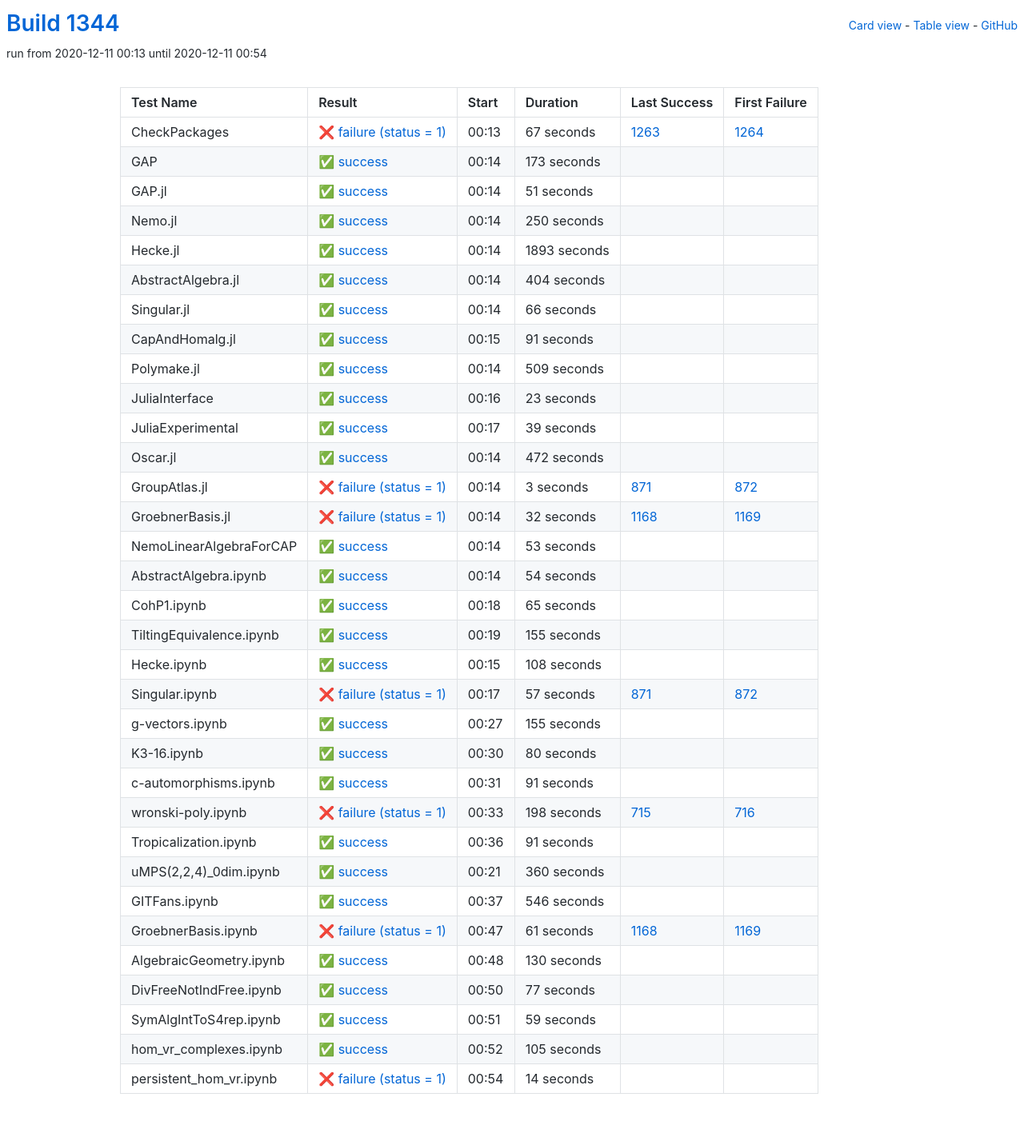
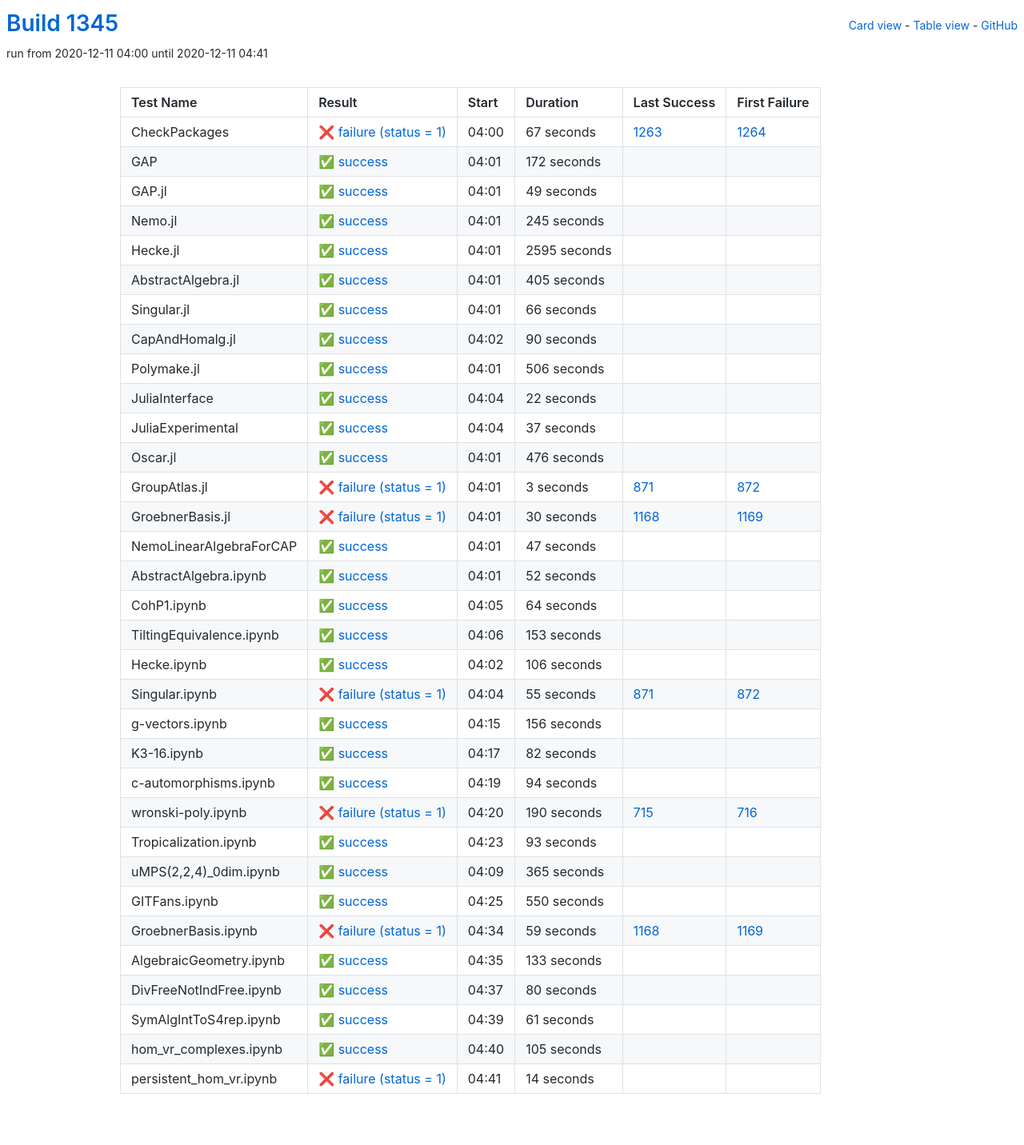
Before and after one commit to oscar-system/oscar-ci-status-stable, a Jekyll site: the page built from table.html, in a window 1280 px wide. Shown: the whole page at 80% size. Built offline with Jekyll 4.4.1, drawn with Linux system fonts in a browser that asks for light colours.

Commit message:
Build #1345

```diff
--- a/_data/ci.yml
+++ b/_data/ci.yml
@@ -1,6 +1,6 @@
 ---
-build: 1344
-build_url: https://oscarci.mathematik.uni-kl.de/job/oscar-stable/1344/
+build: 1345
+build_url: https://oscarci.mathematik.uni-kl.de/job/oscar-stable/1345/
 job: oscar-stable
 organization: oscar-system
 repo: oscar-ci-status-stable
@@ -8,8 +8,8 @@ repourl: https://github.com/oscar-system/oscar-ci-status-stable
 tests:
 - name: CheckPackages
   id: checkpackages
-  log: https://oscarci.mathematik.uni-kl.de/job/oscar-stable/1344/artifact/logs/build-1344/CheckPackages.log
-  start: 2020-12-11 00:13
+  log: https://oscarci.mathematik.uni-kl.de/job/oscar-stable/1345/artifact/logs/build-1345/CheckPackages.log
+  start: 2020-12-11 04:00
   success: false
   exitcode: 1
   status: failure
@@ -20,68 +20,68 @@ tests:
   first_failure_url: https://oscarci.mathematik.uni-kl.de/job/oscar-stable/1264/
 - name: GAP
   id: gap
-  log: https://oscarci.mathematik.uni-kl.de/job/oscar-stable/1344/artifact/logs/build-1344/GAP.log
-  start: 2020-12-11 00:14
+  log: https://oscarci.mathematik.uni-kl.de/job/oscar-stable/1345/artifact/logs/build-1345/GAP.log
+  start: 2020-12-11 04:01
   success: true
   exitcode: 0
   status: success
-  duration: 173
+  duration: 172
   last_success: false
   last_success_url:
   first_failure: false
   first_failure_url:
 - name: GAP.jl
   id: gap-jl
-  log: https://oscarci.mathematik.uni-kl.de/job/oscar-stable/1344/artifact/logs/build-1344/GAP.jl.log
-  start: 2020-12-11 00:14
+  log: https://oscarci.mathematik.uni-kl.de/job/oscar-stable/1345/artifact/logs/build-1345/GAP.jl.log
+  start: 2020-12-11 04:01
   success: true
   exitcode: 0
   status: success
-  duration: 51
+  duration: 49
   last_success: false
   last_success_url:
   first_failure: false
   first_failure_url:
 - name: Nemo.jl
   id: nemo-jl
-  log: https://oscarci.mathematik.uni-kl.de/job/oscar-stable/1344/artifact/logs/build-1344/Nemo.jl.log
-  start: 2020-12-11 00:14
+  log: https://oscarci.mathematik.uni-kl.de/job/oscar-stable/1345/artifact/logs/build-1345/Nemo.jl.log
+  start: 2020-12-11 04:01
   success: true
   exitcode: 0
   status: success
-  duration: 250
+  duration: 245
   last_success: false
   last_success_url:
   first_failure: false
   first_failure_url:
 - name: Hecke.jl
   id: hecke-jl
-  log: https://oscarci.mathematik.uni-kl.de/job/oscar-stable/1344/artifact/logs/build-1344/Hecke.jl.log
-  start: 2020-12-11 00:14
+  log: https://oscarci.mathematik.uni-kl.de/job/oscar-stable/1345/artifact/logs/build-1345/Hecke.jl.log
+  start: 2020-12-11 04:01
   success: true
   exitcode: 0
   status: success
-  duration: 1893
+  duration: 2595
   last_success: false
   last_success_url:
   first_failure: false
   first_failure_url:
 - name: AbstractAlgebra.jl
   id: abstractalgebra-jl
-  log: https://oscarci.mathematik.uni-kl.de/job/oscar-stable/1344/artifact/logs/build-1344/AbstractAlgebra.jl.log
-  start: 2020-12-11 00:14
+  log: https://oscarci.mathematik.uni-kl.de/job/oscar-stable/1345/artifact/logs/build-1345/AbstractAlgebra.jl.log
+  start: 2020-12-11 04:01
   success: true
   exitcode: 0
   status: success
-  duration: 404
+  duration: 405
   last_success: false
   last_success_url:
   first_failure: false
   first_failure_url:
 - name: Singular.jl
   id: singular-jl
-  log: https://oscarci.mathematik.uni-kl.de/job/oscar-stable/1344/artifact/logs/build-1344/Singular.jl.log
-  start: 2020-12-11 00:14
+  log: https://oscarci.mathematik.uni-kl.de/job/oscar-stable/1345/artifact/logs/build-1345/Singular.jl.log
+  start: 2020-12-11 04:01
   success: true
   exitcode: 0
   status: success
@@ -92,68 +92,68 @@ tests:
   first_failure_url:
 - name: CapAndHomalg.jl
   id: capandhomalg-jl
-  log: https://oscarci.mathematik.uni-kl.de/job/oscar-stable/1344/artifact/logs/build-1344/CapAndHomalg.jl.log
-  start: 2020-12-11 00:15
+  log: https://oscarci.mathematik.uni-kl.de/job/oscar-stable/1345/artifact/logs/build-1345/CapAndHomalg.jl.log
+  start: 2020-12-11 04:02
   success: true
   exitcode: 0
   status: success
-  duration: 91
+  duration: 90
   last_success: false
   last_success_url:
   first_failure: false
   first_failure_url:
 - name: Polymake.jl
   id: polymake-jl
-  log: https://oscarci.mathematik.uni-kl.de/job/oscar-stable/1344/artifact/logs/build-1344/Polymake.jl.log
-  start: 2020-12-11 00:14
+  log: https://oscarci.mathematik.uni-kl.de/job/oscar-stable/1345/artifact/logs/build-1345/Polymake.jl.log
+  start: 2020-12-11 04:01
   success: true
   exitcode: 0
   status: success
-  duration: 509
+  duration: 506
   last_success: false
   last_success_url:
   first_failure: false
   first_failure_url:
 - name: JuliaInterface
   id: juliainterface
-  log: https://oscarci.mathematik.uni-kl.de/job/oscar-stable/1344/artifact/logs/build-1344/JuliaInterface.log
-  start: 2020-12-11 00:16
+  log: https://oscarci.mathematik.uni-kl.de/job/oscar-stable/1345/artifact/logs/build-1345/JuliaInterface.log
+  start: 2020-12-11 04:04
   success: true
   exitcode: 0
   status: success
-  duration: 23
+  duration: 22
   last_success: false
   last_success_url:
   first_failure: false
   first_failure_url:
 - name: JuliaExperimental
   id: juliaexperimental
-  log: https://oscarci.mathematik.uni-kl.de/job/oscar-stable/1344/artifact/logs/build-1344/JuliaExperimental.log
-  start: 2020-12-11 00:17
+  log: https://oscarci.mathematik.uni-kl.de/job/oscar-stable/1345/artifact/logs/build-1345/JuliaExperimental.log
+  start: 2020-12-11 04:04
   success: true
   exitcode: 0
   status: success
-  duration: 39
+  duration: 37
   last_success: false
   last_success_url:
   first_failure: false
   first_failure_url:
 - name: Oscar.jl
   id: oscar-jl
-  log: https://oscarci.mathematik.uni-kl.de/job/oscar-stable/1344/artifact/logs/build-1344/Oscar.jl.log
-  start: 2020-12-11 00:14
+  log: https://oscarci.mathematik.uni-kl.de/job/oscar-stable/1345/artifact/logs/build-1345/Oscar.jl.log
+  start: 2020-12-11 04:01
   success: true
   exitcode: 0
   status: success
-  duration: 472
+  duration: 476
   last_success: false
   last_success_url:
   first_failure: false
   first_failure_url:
 - name: GroupAtlas.jl
   id: groupatlas-jl
-  log: https://oscarci.mathematik.uni-kl.de/job/oscar-stable/1344/artifact/logs/build-1344/GroupAtlas.jl.log
-  start: 2020-12-11 00:14
+  log: https://oscarci.mathematik.uni-kl.de/job/oscar-stable/1345/artifact/logs/build-1345/GroupAtlas.jl.log
+  start: 2020-12-11 04:01
   success: false
   exitcode: 1
   status: failure
@@ -164,104 +164,200 @@ tests:
   first_failure_url: https://oscarci.mathematik.uni-kl.de/job/oscar-stable/872/
 - name: GroebnerBasis.jl
   id: groebnerbasis-jl
-  log: https://oscarci.mathematik.uni-kl.de/job/oscar-stable/1344/artifact/logs/build-1344/GroebnerBasis.jl.log
-  start: 2020-12-11 00:14
+  log: https://oscarci.mathematik.uni-kl.de/job/oscar-stable/1345/artifact/logs/build-1345/GroebnerBasis.jl.log
+  start: 2020-12-11 04:01
   success: false
   exitcode: 1
   status: failure
-  duration: 32
+  duration: 30
   last_success: 1168
   last_success_url: https://oscarci.mathematik.uni-kl.de/job/oscar-stable/1168/
   first_failure: 1169
   first_failure_url: https://oscarci.mathematik.uni-kl.de/job/oscar-stable/1169/
 - name: NemoLinearAlgebraForCAP
   id: nemolinearalgebraforcap
-  log: https://oscarci.mathematik.uni-kl.de/job/oscar-stable/1344/artifact/logs/build-1344/NemoLinearAlgebraForCAP.log
-  start: 2020-12-11 00:14
+  log: https://oscarci.mathematik.uni-kl.de/job/oscar-stable/1345/artifact/logs/build-1345/NemoLinearAlgebraForCAP.log
+  start: 2020-12-11 04:01
   success: true
   exitcode: 0
   status: success
-  duration: 53
+  duration: 47
   last_success: false
   last_success_url:
   first_failure: false
   first_failure_url:
 - name: AbstractAlgebra.ipynb
   id: abstractalgebra-ipynb
-  log: https://oscarci.mathematik.uni-kl.de/job/oscar-stable/1344/artifact/logs/build-1344/AbstractAlgebra.ipynb.log
-  start: 2020-12-11 00:14
+  log: https://oscarci.mathematik.uni-kl.de/job/oscar-stable/1345/artifact/logs/build-1345/AbstractAlgebra.ipynb.log
+  start: 2020-12-11 04:01
   success: true
   exitcode: 0
   status: success
-  duration: 54
+  duration: 52
   last_success: false
   last_success_url:
   first_failure: false
   first_failure_url:
 - name: CohP1.ipynb
   id: cohp1-ipynb
-  log: https://oscarci.mathematik.uni-kl.de/job/oscar-stable/1344/artifact/logs/build-1344/CohP1.ipynb.log
-  start: 2020-12-11 00:18
+  log: https://oscarci.mathematik.uni-kl.de/job/oscar-stable/1345/artifact/logs/build-1345/CohP1.ipynb.log
+  start: 2020-12-11 04:05
   success: true
   exitcode: 0
   status: success
-  duration: 65
+  duration: 64
   last_success: false
   last_success_url:
   first_failure: false
   first_failure_url:
 - name: TiltingEquivalence.ipynb
   id: tiltingequivalence-ipynb
-  log: https://oscarci.mathematik.uni-kl.de/job/oscar-stable/1344/artifact/logs/build-1344/TiltingEquivalence.ipynb.log
-  start: 2020-12-11 00:19
+  log: https://oscarci.mathematik.uni-kl.de/job/oscar-stable/1345/artifact/logs/build-1345/TiltingEquivalence.ipynb.log
+  start: 2020-12-11 04:06
   success: true
   exitcode: 0
   status: success
-  duration: 155
+  duration: 153
   last_success: false
   last_success_url:
   first_failure: false
   first_failure_url:
 - name: Hecke.ipynb
   id: hecke-ipynb
-  log: https://oscarci.mathematik.uni-kl.de/job/oscar-stable/1344/artifact/logs/build-1344/Hecke.ipynb.log
-  start: 2020-12-11 00:15
+  log: https://oscarci.mathematik.uni-kl.de/job/oscar-stable/1345/artifact/logs/build-1345/Hecke.ipynb.log
+  start: 2020-12-11 04:02
   success: true
   exitcode: 0
   status: success
-  duration: 108
+  duration: 106
   last_success: false
   last_success_url:
   first_failure: false
   first_failure_url:
 - name: Singular.ipynb
   id: singular-ipynb
-  log: https://oscarci.mathematik.uni-kl.de/job/oscar-stable/1344/artifact/logs/build-1344/Singular.ipynb.log
-  start: 2020-12-11 00:17
+  log: https://oscarci.mathematik.uni-kl.de/job/oscar-stable/1345/artifact/logs/build-1345/Singular.ipynb.log
+  start: 2020-12-11 04:04
   success: false
   exitcode: 1
   status: failure
-  duration: 57
+  duration: 55
   last_success: 871
   last_success_url: https://oscarci.mathematik.uni-kl.de/job/oscar-stable/871/
   first_failure: 872
   first_failure_url: https://oscarci.mathematik.uni-kl.de/job/oscar-stable/872/
 - name: g-vectors.ipynb
   id: g-vectors-ipynb
-  log: https://oscarci.mathematik.uni-kl.de/job/oscar-stable/1344/artifact/logs/build-1344/g-vectors.ipynb.log
-  start: 2020-12-11 00:27
+  log: https://oscarci.mathematik.uni-kl.de/job/oscar-stable/1345/artifact/logs/build-1345/g-vectors.ipynb.log
+  start: 2020-12-11 04:15
   success: true
   exitcode: 0
   status: success
-  duration: 155
+  duration: 156
   last_success: false
   last_success_url:
   first_failure: false
   first_failure_url:
 - name: K3-16.ipynb
   id: k3-16-ipynb
-  log: https://oscarci.mathematik.uni-kl.de/job/oscar-stable/1344/artifact/logs/build-1344/K3-16.ipynb.log
-  start: 2020-12-11 00:30
+  log: https://oscarci.mathematik.uni-kl.de/job/oscar-stable/1345/artifact/logs/build-1345/K3-16.ipynb.log
+  start: 2020-12-11 04:17
+  success: true
+  exitcode: 0
+  status: success
+  duration: 82
+  last_success: false
+  last_success_url:
+  first_failure: false
+  first_failure_url:
+- name: c-automorphisms.ipynb
+  id: c-automorphisms-ipynb
+  log: https://oscarci.mathematik.uni-kl.de/job/oscar-stable/1345/artifact/logs/build-1345/c-automorphisms.ipynb.log
+  start: 2020-12-11 04:19
+  success: true
+  exitcode: 0
+  status: success
+  duration: 94
+  last_success: false
+  last_success_url:
+  first_failure: false
+  first_failure_url:
+- name: wronski-poly.ipynb
+  id: wronski-poly-ipynb
+  log: https://oscarci.mathematik.uni-kl.de/job/oscar-stable/1345/artifact/logs/build-1345/wronski-poly.ipynb.log
+  start: 2020-12-11 04:20
+  success: false
+  exitcode: 1
+  status: failure
+  duration: 190
+  last_success: 715
+  last_success_url: https://oscarci.mathematik.uni-kl.de/job/oscar-stable/715/
+  first_failure: 716
+  first_failure_url: https://oscarci.mathematik.uni-kl.de/job/oscar-stable/716/
+- name: Tropicalization.ipynb
+  id: tropicalization-ipynb
+  log: https://oscarci.mathematik.uni-kl.de/job/oscar-stable/1345/artifact/logs/build-1345/Tropicalization.ipynb.log
+  start: 2020-12-11 04:23
+  success: true
+  exitcode: 0
+  status: success
+  duration: 93
+  last_success: false
+  last_success_url:
+  first_failure: false
+  first_failure_url:
+- name: uMPS(2,2,4)_0dim.ipynb
+  id: umps-2-2-4-0dim-ipynb
+  log: https://oscarci.mathematik.uni-kl.de/job/oscar-stable/1345/artifact/logs/build-1345/uMPS-2-2-4-_0dim.ipynb.log
+  start: 2020-12-11 04:09
+  success: true
+  exitcode: 0
+  status: success
+  duration: 365
+  last_success: false
+  last_success_url:
+  first_failure: false
+  first_failure_url:
+- name: GITFans.ipynb
+  id: gitfans-ipynb
+  log: https://oscarci.mathematik.uni-kl.de/job/oscar-stable/1345/artifact/logs/build-1345/GITFans.ipynb.log
+  start: 2020-12-11 04:25
+  success: true
+  exitcode: 0
+  status: success
+  duration: 550
+  last_success: false
+  last_success_url:
+  first_failure: false
+  first_failure_url:
+- name: GroebnerBasis.ipynb
+  id: groebnerbasis-ipynb
+  log: https://oscarci.mathematik.uni-kl.de/job/oscar-stable/1345/artifact/logs/build-1345/GroebnerBasis.ipynb.log
+  start: 2020-12-11 04:34
+  success: false
+  exitcode: 1
+  status: failure
+  duration: 59
+  last_success: 1168
+  last_success_url: https://oscarci.mathematik.uni-kl.de/job/oscar-stable/1168/
+  first_failure: 1169
+  first_failure_url: https://oscarci.mathematik.uni-kl.de/job/oscar-stable/1169/
+- name: AlgebraicGeometry.ipynb
+  id: algebraicgeometry-ipynb
+  log: https://oscarci.mathematik.uni-kl.de/job/oscar-stable/1345/artifact/logs/build-1345/AlgebraicGeometry.ipynb.log
+  start: 2020-12-11 04:35
+  success: true
+  exitcode: 0
+  status: success
+  duration: 133
+  last_success: false
+  last_success_url:
+  first_failure: false
+  first_failure_url:
+- name: DivFreeNotIndFree.ipynb
+  id: divfreenotindfree-ipynb
+  log: https://oscarci.mathematik.uni-kl.de/job/oscar-stable/1345/artifact/logs/build-1345/DivFreeNotIndFree.ipynb.log
+  start: 2020-12-11 04:37
   success: true
   exitcode: 0
   status: success
@@ -270,118 +366,22 @@ tests:
   last_success_url:
   first_failure: false
   first_failure_url:
-- name: c-automorphisms.ipynb
-  id: c-automorphisms-ipynb
-  log: https://oscarci.mathematik.uni-kl.de/job/oscar-stable/1344/artifact/logs/build-1344/c-automorphisms.ipynb.log
-  start: 2020-12-11 00:31
+- name: SymAlgIntToS4rep.ipynb
+  id: symalginttos4rep-ipynb
+  log: https://oscarci.mathematik.uni-kl.de/job/oscar-stable/1345/artifact/logs/build-1345/SymAlgIntToS4rep.ipynb.log
+  start: 2020-12-11 04:39
   success: true
   exitcode: 0
   status: success
-  duration: 91
-  last_success: false
-  last_success_url:
-  first_failure: false
-  first_failure_url:
-- name: wronski-poly.ipynb
-  id: wronski-poly-ipynb
-  log: https://oscarci.mathematik.uni-kl.de/job/oscar-stable/1344/artifact/logs/build-1344/wronski-poly.ipynb.log
-  start: 2020-12-11 00:33
-  success: false
-  exitcode: 1
-  status: failure
-  duration: 198
-  last_success: 715
-  last_success_url: https://oscarci.mathematik.uni-kl.de/job/oscar-stable/715/
-  first_failure: 716
-  first_failure_url: https://oscarci.mathematik.uni-kl.de/job/oscar-stable/716/
-- name: Tropicalization.ipynb
-  id: tropicalization-ipynb
-  log: https://oscarci.mathematik.uni-kl.de/job/oscar-stable/1344/artifact/logs/build-1344/Tropicalization.ipynb.log
-  start: 2020-12-11 00:36
-  success: true
-  exitcode: 0
-  status: success
-  duration: 91
-  last_success: false
-  last_success_url:
-  first_failure: false
-  first_failure_url:
-- name: uMPS(2,2,4)_0dim.ipynb
-  id: umps-2-2-4-0dim-ipynb
-  log: https://oscarci.mathematik.uni-kl.de/job/oscar-stable/1344/artifact/logs/build-1344/uMPS-2-2-4-_0dim.ipynb.log
-  start: 2020-12-11 00:21
-  success: true
-  exitcode: 0
-  status: success
-  duration: 360
-  last_success: false
-  last_success_url:
-  first_failure: false
-  first_failure_url:
-- name: GITFans.ipynb
-  id: gitfans-ipynb
-  log: https://oscarci.mathematik.uni-kl.de/job/oscar-stable/1344/artifact/logs/build-1344/GITFans.ipynb.log
-  start: 2020-12-11 00:37
-  success: true
-  exitcode: 0
-  status: success
-  duration: 546
-  last_success: false
-  last_success_url:
-  first_failure: false
-  first_failure_url:
-- name: GroebnerBasis.ipynb
-  id: groebnerbasis-ipynb
-  log: https://oscarci.mathematik.uni-kl.de/job/oscar-stable/1344/artifact/logs/build-1344/GroebnerBasis.ipynb.log
-  start: 2020-12-11 00:47
-  success: false
-  exitcode: 1
-  status: failure
   duration: 61
-  last_success: 1168
-  last_success_url: https://oscarci.mathematik.uni-kl.de/job/oscar-stable/1168/
-  first_failure: 1169
-  first_failure_url: https://oscarci.mathematik.uni-kl.de/job/oscar-stable/1169/
-- name: AlgebraicGeometry.ipynb
-  id: algebraicgeometry-ipynb
-  log: https://oscarci.mathematik.uni-kl.de/job/oscar-stable/1344/artifact/logs/build-1344/AlgebraicGeometry.ipynb.log
-  start: 2020-12-11 00:48
-  success: true
-  exitcode: 0
-  status: success
-  duration: 130
-  last_success: false
-  last_success_url:
-  first_failure: false
-  first_failure_url:
-- name: DivFreeNotIndFree.ipynb
-  id: divfreenotindfree-ipynb
-  log: https://oscarci.mathematik.uni-kl.de/job/oscar-stable/1344/artifact/logs/build-1344/DivFreeNotIndFree.ipynb.log
-  start: 2020-12-11 00:50
-  success: true
-  exitcode: 0
-  status: success
-  duration: 77
-  last_success: false
-  last_success_url:
-  first_failure: false
-  first_failure_url:
-- name: SymAlgIntToS4rep.ipynb
-  id: symalginttos4rep-ipynb
-  log: https://oscarci.mathematik.uni-kl.de/job/oscar-stable/1344/artifact/logs/build-1344/SymAlgIntToS4rep.ipynb.log
-  start: 2020-12-11 00:51
-  success: true
-  exitcode: 0
-  status: success
-  duration: 59
   last_success: false
   last_success_url:
   first_failure: false
   first_failure_url:
 - name: hom_vr_complexes.ipynb
   id: hom-vr-complexes-ipynb
-  log: https://oscarci.mathematik.uni-kl.de/job/oscar-stable/1344/artifact/logs/build-1344/hom_vr_complexes.ipynb.log
-  start: 2020-12-11 00:52
+  log: https://oscarci.mathematik.uni-kl.de/job/oscar-stable/1345/artifact/logs/build-1345/hom_vr_complexes.ipynb.log
+  start: 2020-12-11 04:40
   success: true
   exitcode: 0
   status: success
@@ -392,8 +392,8 @@ tests:
   first_failure_url:
 - name: persistent_hom_vr.ipynb
   id: persistent-hom-vr-ipynb
-  log: https://oscarci.mathematik.uni-kl.de/job/oscar-stable/1344/artifact/logs/build-1344/persistent_hom_vr.ipynb.log
-  start: 2020-12-11 00:54
+  log: https://oscarci.mathematik.uni-kl.de/job/oscar-stable/1345/artifact/logs/build-1345/persistent_hom_vr.ipynb.log
+  start: 2020-12-11 04:41
   success: false
   exitcode: 1
   status: failure
```
Also changed, not shown: README.md.
